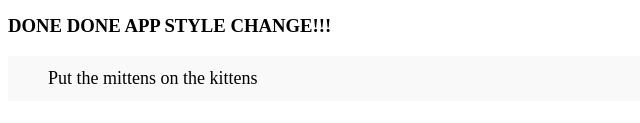
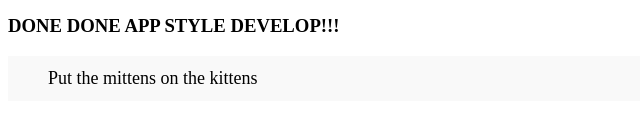
Before and after one commit to phanick/to-do-list, a plain HTML site: page index.html in a window 1280 px wide. Shown: the part 259-382 px from the top of the page, 0-640 px from the left. Drawn offline with Linux system fonts and the light colour scheme.

Commit message:
app style mod develop

```diff
--- a/index.html
+++ b/index.html
@@ -38,7 +38,7 @@ background: #ddd;
 <li>Clear the fogs for the frogs</li>
 <li>Bring a box to the fox</li>
 </ul>
-<h3>Done Done App style change!!!</h3>
+<h3>Done Done App style Develop!!!</h3>
 <ul>
 <li>Put the mittens on the kittens</li>
 </ul>
```
